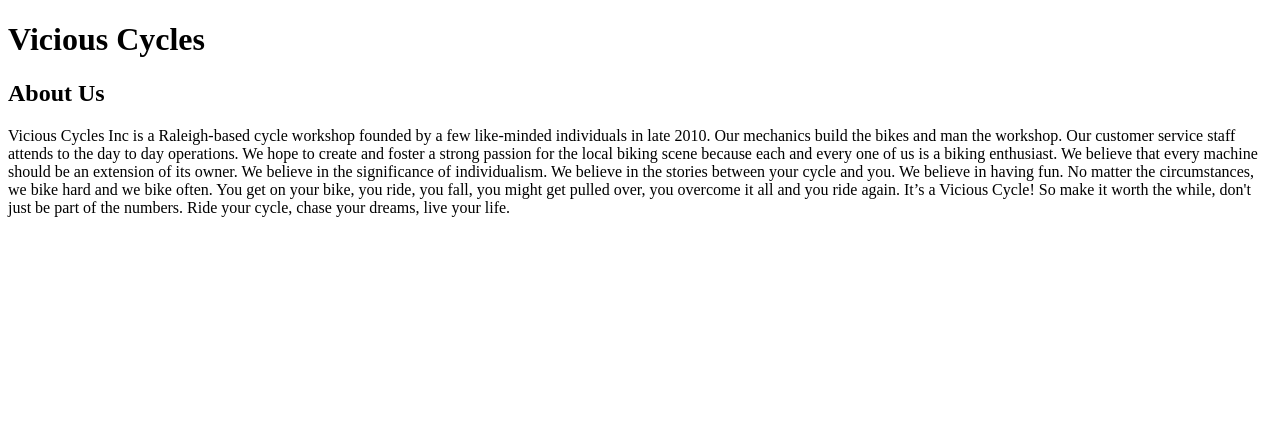
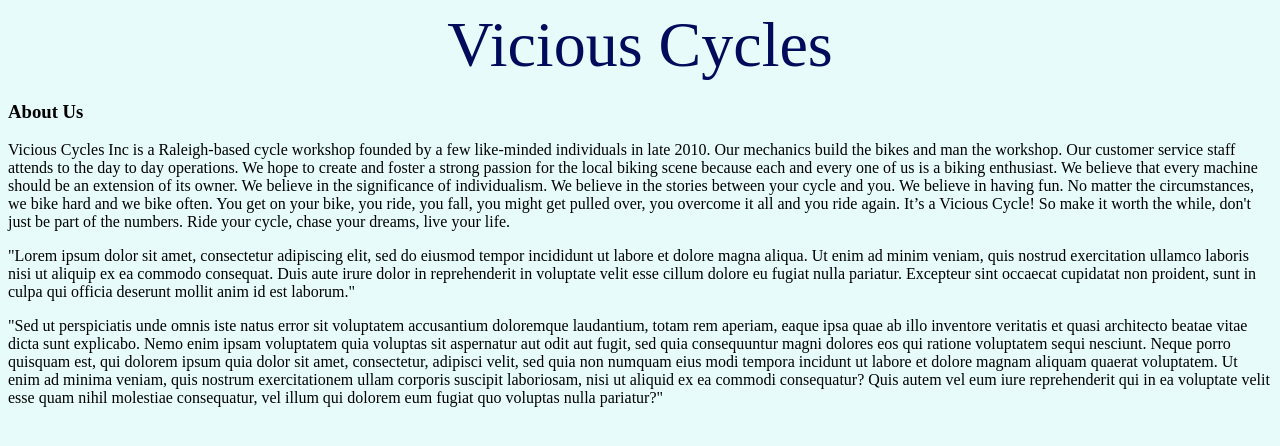
Before and after one commit to suzylearish/ViciousCyclesProject, a plain HTML site: page index.html in a window 1280 px wide. Drawn offline with Linux system fonts and the light colour scheme.

Commit message:
Add files via upload

```diff
--- a/index.html
+++ b/index.html
@@ -1,14 +1,59 @@
 <!doctype html>
 <html lang="en">
     <head>
+        <body>
+           <style>
+               html {
+                   margin: 0;
+                   padding: 0;
+                   background-color:#E7FBFB;
+               }
+               /* body {
+                   width: 70%;
+                   margin: 0 auto;
+                   font: 100% Tahoma, sans-serif;
+                   padding: 1em 50px;
+                   background: #FFFFFF;
+               } */
+               header {
+                text-align: center;
+                font-size: 4em;
+                color: #010B5B;
+                }
+
+               </style>
+
     <meta charset="utf-8">
     <meta name="Vicious Cycles" content="Home Page">
-    <title>Vicious Cycles</title>
-    </head>
-        <body>
-        <h1>Vicious Cycles</h1>
-        <h2>About Us</h2>
-        <p>Vicious Cycles Inc is a Raleigh-based cycle workshop founded by a few like-minded individuals in late 2010. Our mechanics build the bikes and man the workshop. Our customer service staff attends to the day to day operations. We hope to create and foster a strong passion for the local biking scene because each and every one of us is a biking enthusiast.
-We believe that every machine should be an extension of its owner. We believe in the significance of individualism. We believe in the stories between your cycle and you. We believe in having fun. No matter the circumstances, we bike hard and we bike often. You get on your bike, you ride, you fall, you might get pulled over, you overcome it all and you ride again. It’s a Vicious Cycle! So make it worth the while, don't just be part of the numbers. Ride your cycle, chase your dreams, live your life. </p>
-    </body>
+    <header>Vicious Cycles</header>
+
+           <section><article>
+
+        <h1>About Us</h1>
+        <p>
+
+            <p>Vicious Cycles Inc is a Raleigh-based cycle workshop founded by a few like-minded individuals in late 2010.
+                Our mechanics build the bikes and man the workshop. Our customer service staff attends to the day to day operations.
+                We hope to create and foster a strong passion for the local biking scene because each and every one of us is a biking enthusiast.
+                We believe that every machine should be an extension of its owner. We believe in the significance of individualism.
+                We believe in the stories between your cycle and you. We believe in having fun. No matter the circumstances, we bike hard and we bike often.
+                You get on your bike, you ride, you fall, you might get pulled over, you overcome it all and you ride again. It’s a Vicious Cycle!
+                So make it worth the while, don't just be part of the numbers. Ride your cycle, chase your dreams, live your life. </p>
+
+<p>"Lorem ipsum dolor sit amet, consectetur adipiscing elit, sed do eiusmod tempor incididunt ut labore et dolore magna aliqua.
+    Ut enim ad minim veniam, quis nostrud exercitation ullamco laboris nisi ut aliquip ex ea commodo consequat. Duis aute irure dolor
+    in reprehenderit in voluptate velit esse cillum dolore eu fugiat nulla pariatur. Excepteur sint occaecat cupidatat non proident,
+    sunt in culpa qui officia deserunt mollit anim id est laborum."</p>
+
+<p>"Sed ut perspiciatis unde omnis iste natus error sit voluptatem accusantium doloremque laudantium,
+    totam rem aperiam, eaque ipsa quae ab illo inventore veritatis et quasi architecto beatae vitae dicta sunt explicabo.
+    Nemo enim ipsam voluptatem quia voluptas sit aspernatur aut odit aut fugit, sed quia consequuntur magni dolores eos qui ratione voluptatem sequi nesciunt.
+    Neque porro quisquam est, qui dolorem ipsum quia dolor sit amet, consectetur, adipisci velit, sed quia non numquam eius modi tempora incidunt ut labore et dolore
+    magnam aliquam quaerat voluptatem. Ut enim ad minima veniam, quis nostrum exercitationem ullam corporis suscipit laboriosam, nisi ut aliquid ex ea
+    commodi consequatur? Quis autem vel eum iure reprehenderit qui in ea voluptate velit esse quam nihil molestiae consequatur, vel illum qui dolorem eum fugiat quo
+    voluptas nulla pariatur?"</p></article>
+
+<article>
+</section>
+</body>
 </html>
```
